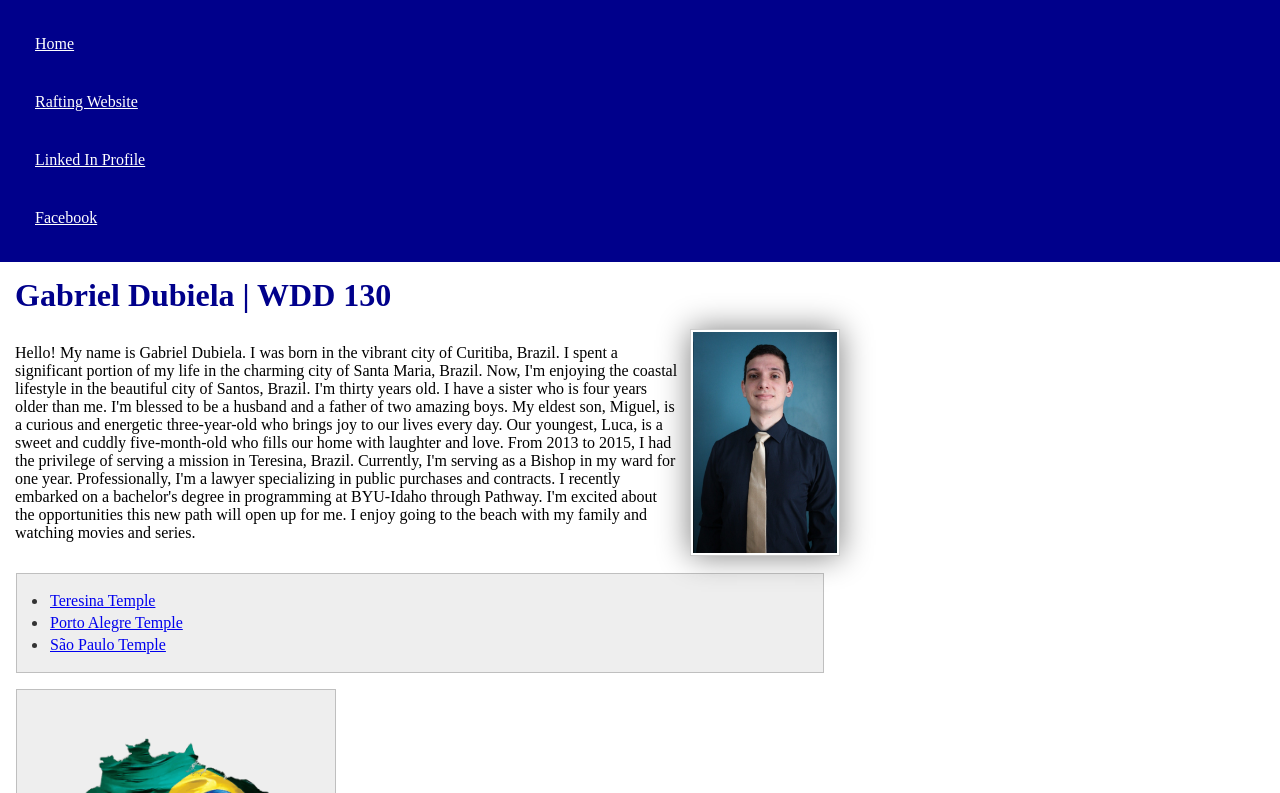
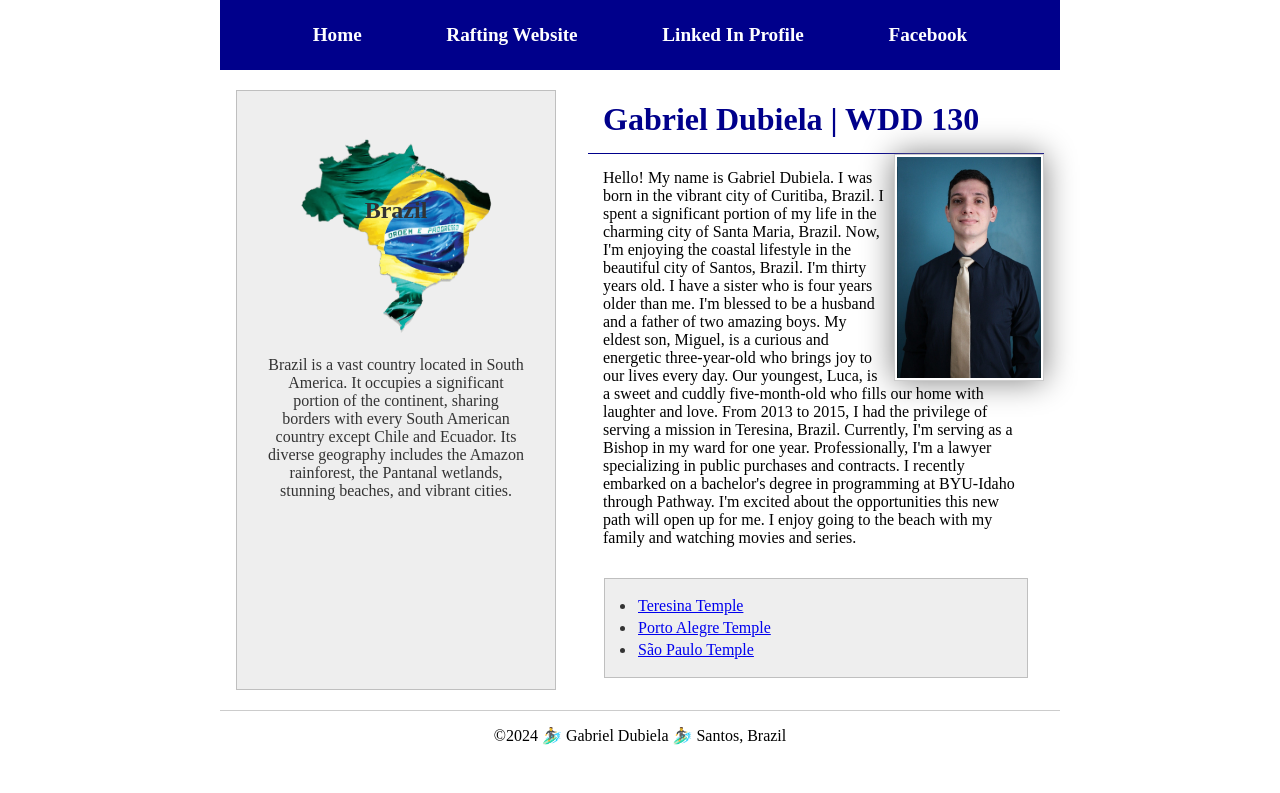
Before and after one commit to gabrieldubiela/wdd130, a plain HTML site: page index.html in a window 1280 px wide. Shown: the top 793 px of the page. Drawn offline with Linux system fonts and the light colour scheme.

Commit message:
w04 personal up

```diff
--- a/index.html
+++ b/index.html
@@ -17,6 +17,7 @@
           <a href="https://www.facebook.com">Facebook</a>
         </nav>
       </header>
+      <div class="grid">
         <main>
           <h1>Gabriel Dubiela | WDD 130</h1>
           <img src="images/profile.jpg" alt="Hello, my name is Gabriel Dubiela" width="200">
@@ -32,6 +33,7 @@
           <img src="images/brazil.png" alt="Brazil land with flag">
           <p>Brazil is a vast country located in South America. It occupies a significant portion of the continent, sharing borders with every South American country except Chile and Ecuador. Its diverse geography includes the Amazon rainforest, the Pantanal wetlands, stunning beaches, and vibrant cities.</p>
         </aside>
+      </div>
       <footer>
         <p>©2024 🏄‍♂️ Gabriel Dubiela 🏄‍♂️ Santos, Brazil</p>
       </footer>
--- a/styles/styles.css
+++ b/styles/styles.css
@@ -11,7 +11,6 @@
     box-sizing: border-box;
 }
 
-/* Class Selectors */
 .box {
     margin: 1rem;
     padding: 1rem;
@@ -22,18 +21,26 @@
 
 nav {
     background-color: var(--heading-background);
-    padding: var(--padding);
+    width: 100%;
+    display: flex;
+    padding: 1rem;
+    justify-content: space-evenly;
+    align-items: center;
 }
 
 nav a {
     color: var(--heading-text-color);
     display: block;
-    padding: 20px;
+    padding: 0.5rem;
+    text-decoration: none;
+    font-size: 1.2rem;
+    font-weight: 700;
 }
 
 h1 {
     color: darkblue;
     padding: var(--padding);
+    border-bottom: 0.1rem solid var(--heading-background);
 }
 
 main img {
@@ -50,10 +57,6 @@ p {
     padding: var(--padding);
 }
 
-main {
-    max-width: 840px;
-}
-
 li {
     padding: 2px;
     margin-left: 15px;
@@ -61,7 +64,11 @@ li {
 
 aside {
     width: 20rem;
+    height: 600px;
     text-align: center;
+    position: relative;
+    grid-column: 1/2;
+    grid-row: 1/2;
 }
 
 aside h2 {
@@ -79,3 +86,18 @@ footer {
     border-top: var(--border);
     text-align: center;
 }
+
+header, footer, .grid {
+    max-width: 840px;
+    margin: 0 auto;
+}
+
+.grid {
+    display: grid;
+    align-items: center;
+}
+
+main {
+    grid-column: 2/3;
+    margin: 1rem;
+}
```
Lines whose indentation alone changed are shown as unchanged.
